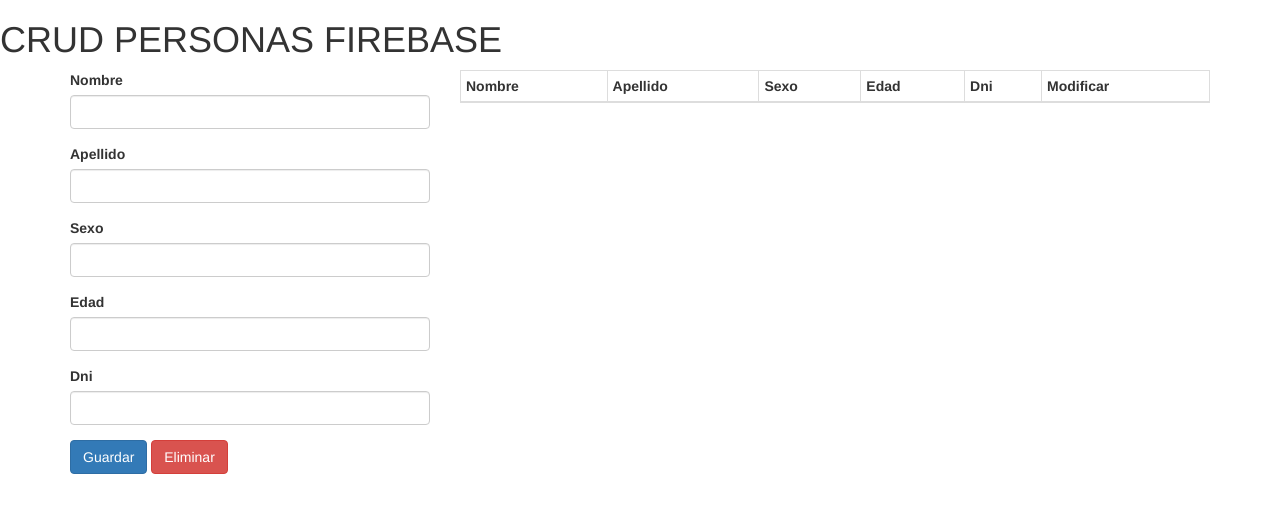
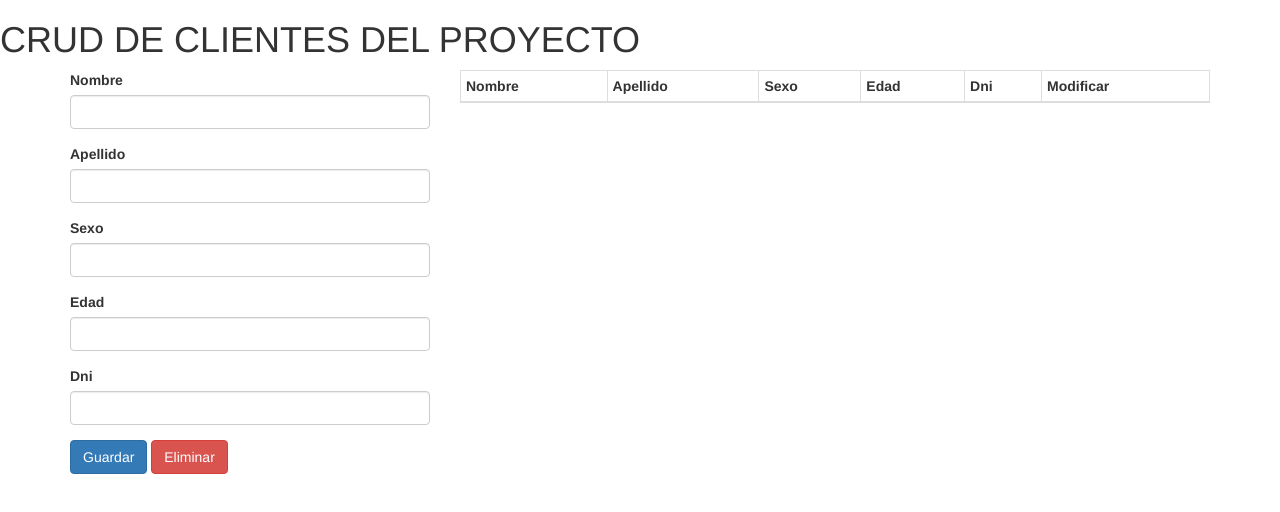
Before and after one commit to majerhua/CrudFirebase, a plain HTML site: page index.html in a window 1280 px wide. Drawn offline with nearby package versions, Linux system fonts and the light colour scheme; no server answers.

Commit message:
Update index.html

```diff
--- a/index.html
+++ b/index.html
@@ -11,7 +11,7 @@
 
 <body>
 
-	<h1 class="center">CRUD PERSONAS FIREBASE</h1>
+	<h1 class="center">CRUD DE CLIENTES DEL PROYECTO</h1>
 
 	<div class="container">
 
```
